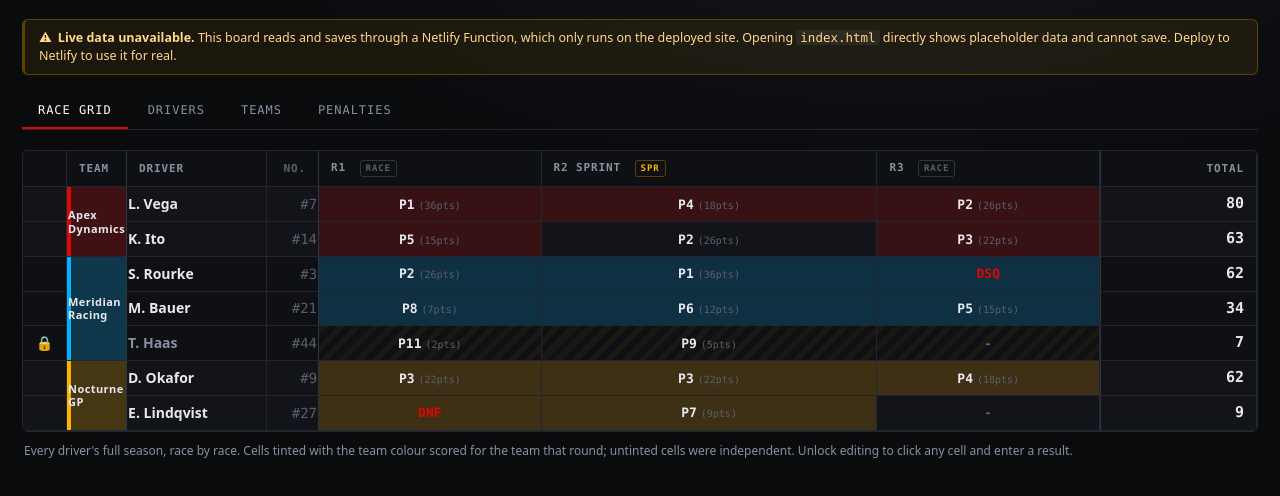
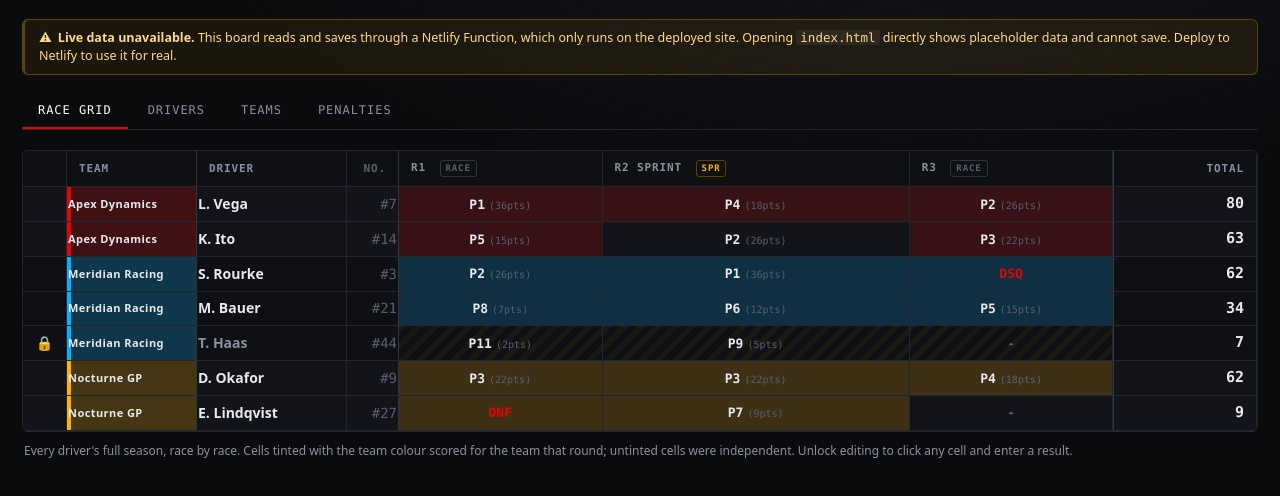
Before and after one commit to DeusExDeveloper/TrueStandings, a website: page public/index.html in a window 1280 px wide. Shown: the part 66-562 px from the top of the page. Drawn offline with Linux system fonts and the light colour scheme; no server answers.

Commit message:
fix grid layout

```diff
--- a/public/app.js
+++ b/public/app.js
@@ -197,26 +197,18 @@
       const blockClass = blockIndex % 2 === 0 ? "block-even" : "block-odd";
       blockIndex += 1;
 
-      teamDrivers.forEach((driver, i) => {
-        tbody.appendChild(
-          renderMasterRow(driver, team, blockClass, i === 0, teamDrivers.length)
-        );
-      });
+      for (const driver of teamDrivers) {
+        tbody.appendChild(renderMasterRow(driver, team, blockClass));
+      }
     }
 
     // Orphaned drivers (no/unknown team) — keep them visible rather than lost.
     const orphaned = league.drivers.filter((d) => !teamById(d.teamId));
-    orphaned.forEach((driver, i) => {
+    for (const driver of orphaned) {
       tbody.appendChild(
-        renderMasterRow(
-          driver,
-          { id: null, color: "#666", name: "—" },
-          "block-orphan",
-          i === 0,
-          orphaned.length
-        )
+        renderMasterRow(driver, { id: null, color: "#666", name: "—" }, "block-orphan")
       );
-    });
+    }
 
     table.appendChild(tbody);
     wrap.appendChild(table);
@@ -224,10 +216,10 @@
     renderWarnings();
   }
 
-  // One driver row across the whole season.
-  // `firstInBlock` + `blockSize` let us render the team name once, spanning the
-  // block (like the reference sheet's merged team cell).
-  function renderMasterRow(driver, team, blockClass, firstInBlock, blockSize) {
+  // One driver row across the whole season. The team name is repeated on every
+  // row (no merged/rowspan cell); the per-row left-accent shadow stacks into a
+  // continuous bar per team block.
+  function renderMasterRow(driver, team, blockClass) {
     const tr = el("tr", {
       class: `mg-row ${blockClass} ${driver.locked ? "locked" : ""}`,
     });
@@ -252,19 +244,19 @@
     }
     tr.appendChild(lockCell);
 
-    // TEAM cell (sticky), tinted with the team color, rendered once per block.
-    if (firstInBlock) {
+    // TEAM cell (sticky), tinted with the team color. Rendered on EVERY row so
+    // each driver's team is independently labeled — no merged/rowspan cell. The
+    // per-row inset shadow stacks into a continuous left-accent bar per block.
     const teamCell = el("td", {
       class: "mg-team sticky-l",
-        rowspan: blockSize > 1 ? String(blockSize) : null,
+      title: team.name,
       style: `background:${hexToRgba(team.color, 0.22)};box-shadow:inset 4px 0 0 ${team.color}`,
     });
     teamCell.appendChild(el("span", { class: "mg-team-name", text: team.name }));
     tr.appendChild(teamCell);
-    }
 
     // DRIVER cell (sticky)
-    const driverCell = el("td", { class: "mg-driver sticky-l" });
+    const driverCell = el("td", { class: "mg-driver sticky-l", title: driver.name });
     driverCell.appendChild(el("span", { class: "dname", text: driver.name }));
     if (editMode && team.id) {
       driverCell.appendChild(
--- a/public/styles.css
+++ b/public/styles.css
@@ -291,8 +291,9 @@ table.master-grid {
 }
 
 /* --- sticky columns ---
-   Left: LOCKED (0) · Team (44) · Driver (104) · No. (244)
-   Right: TOTAL. Offsets must match the column widths below. */
+   Left edge offsets must equal the cumulative widths of the columns to their
+   left:  LOCKED 44 -> Team @44 (w130) -> Driver @174 (w150) -> No. @324 (w52).
+   Right: TOTAL. */
 .master-grid .sticky-l {
   position: sticky;
   z-index: 4;
@@ -317,19 +318,28 @@ table.master-grid {
   text-align: center;
   padding: 6px 4px;
 }
+/* Team & Driver: single line, comfortable width, ellipsis if unusually long. */
 .master-grid .mg-team {
   left: 44px;
-  width: 60px;
-  min-width: 60px;
+  width: 130px;
+  min-width: 130px;
+  max-width: 130px;
+  white-space: nowrap;
+  overflow: hidden;
+  text-overflow: ellipsis;
   border-right: 1px solid var(--border-strong);
 }
 .master-grid .mg-driver {
-  left: 104px;
-  width: 140px;
-  min-width: 140px;
+  left: 174px;
+  width: 150px;
+  min-width: 150px;
+  max-width: 150px;
+  white-space: nowrap;
+  overflow: hidden;
+  text-overflow: ellipsis;
 }
 .master-grid .mg-num {
-  left: 244px;
+  left: 324px;
   width: 52px;
   min-width: 52px;
   text-align: right;
@@ -337,15 +347,17 @@ table.master-grid {
   border-right: 1px solid var(--border-strong);
 }
 
-/* team cell: vertical name, tinted (inline bg/box-shadow set per team) */
+/* team cell: name on a single line (repeated on every row), tinted via inline
+   bg/box-shadow set per team. */
 .master-grid .mg-team .mg-team-name {
   display: block;
   font-size: 11px;
   font-weight: 700;
   letter-spacing: 0.04em;
   color: var(--text);
-  white-space: normal;
-  line-height: 1.2;
+  white-space: nowrap;
+  overflow: hidden;
+  text-overflow: ellipsis;
 }
 
 /* alternating team blocks: a subtle background shift on the body cells so
```
Lines whose indentation alone changed are shown as unchanged.
